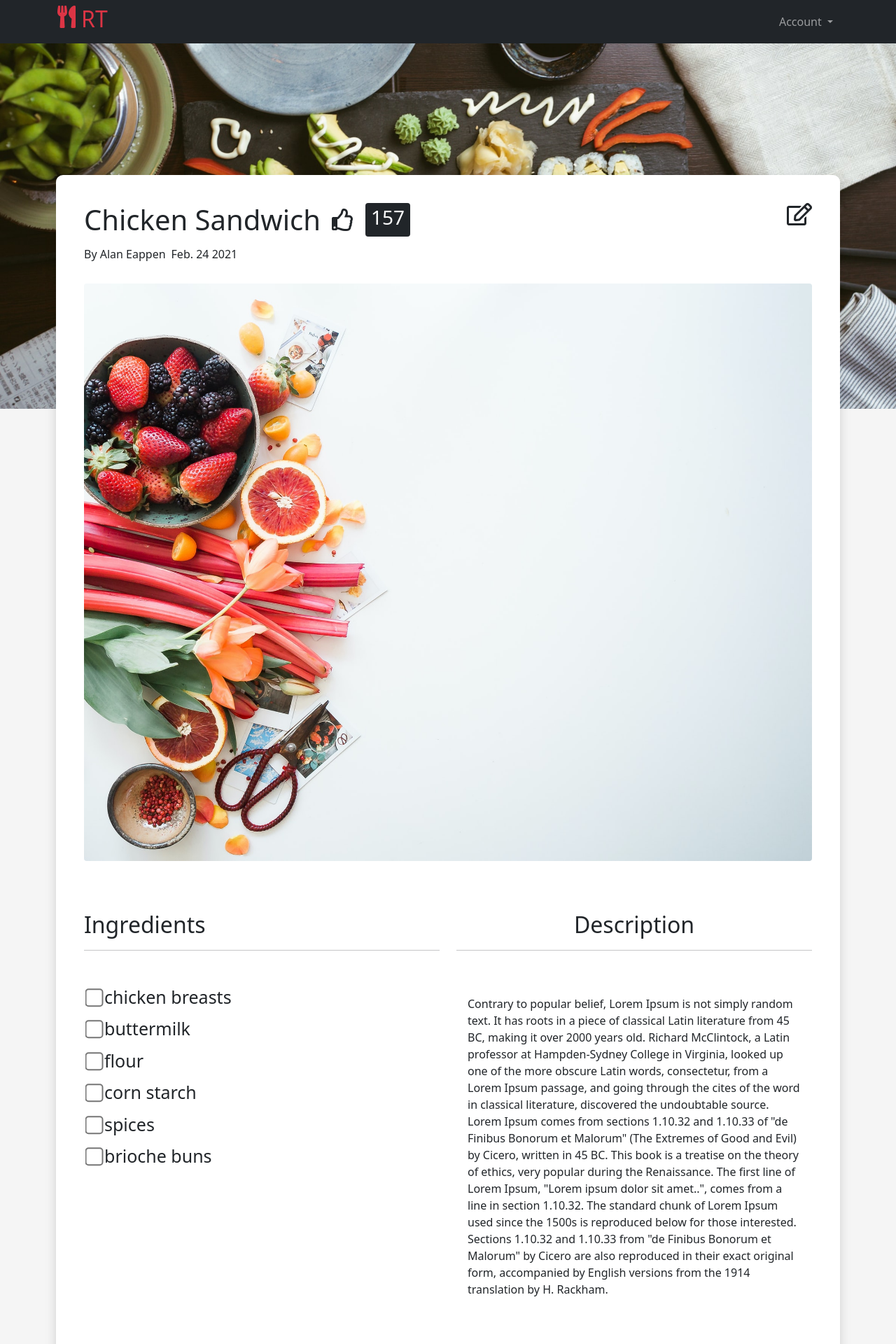
After one commit to alaneappen514/RecipeTreasures, a PHP site: page /Recipe.php in a window 1280 px wide. The commit adds this page. Shown: the top 1920 px of the page at 70% size. Run offline with PHP 8.4, Linux system fonts and the light colour scheme; some libraries are stand-ins or nearby versions.

Commit message:
Design for users Recipes inlcuded comments to put php

```diff
--- /dev/null
+++ b/Recipe.php
@@ -0,0 +1,233 @@
+<?php
+$ingredients = array("chicken breasts","buttermilk","flour", "corn starch", "spices","brioche buns"); //Ingredients must be split into this format//
+
+?>
+
+
+
+<!doctype html>
+<html lang="en">
+  <head>
+    <!-- Required meta tags -->
+    <meta charset="utf-8">
+    <meta name="viewport" content="width=device-width, initial-scale=1">
+
+    <link rel="stylesheet" href="https://pro.fontawesome.com/releases/v5.10.0/css/all.css" integrity="sha384-AYmEC3Yw5cVb3ZcuHtOA93w35dYTsvhLPVnYs9eStHfGJvOvKxVfELGroGkvsg+p" crossorigin="anonymous"/>
+    <!-- Bootstrap CSS -->
+    <link href="https://cdn.jsdelivr.net/npm/bootstrap@5.0.0-beta3/dist/css/bootstrap.min.css" rel="stylesheet" integrity="sha384-eOJMYsd53ii+scO/bJGFsiCZc+5NDVN2yr8+0RDqr0Ql0h+rP48ckxlpbzKgwra6" crossorigin="anonymous">
+    <link   rel="stylesheet" href="Style/recipe.css">
+    <link rel="preconnect" href="https://fonts.gstatic.com">
+    <link href="https://fonts.googleapis.com/css2?family=Source+Code+Pro&display=swap" rel="stylesheet">
+    <title>Recipe Treasures</title>
+  </head>
+  <body>
+
+  <!-- NavBar-->
+  <nav class="navbar sticky-top navbar-expand-lg navbar-dark bg-dark">
+    <div class="container">
+        <div class="d-flex">
+            <i class="fas fa-utensils fa-2x text-danger"></i>
+            <a class="text-decoration-none"href="Home.php"><h2 class=" mx-2 text-danger">RT</h2></a>
+        </div>
+        <div class="float-right ">
+        <button class="navbar-toggler float-right" type="button" data-bs-toggle="collapse" data-bs-target="#navbarSupportedContent" aria-controls="navbarSupportedContent" aria-expanded="false" aria-label="Toggle navigation">
+        <span class="navbar-toggler-icon"></span>
+        </button>
+        <div class="collapse navbar-collapse" id="navbarSupportedContent">
+        <ul class="navbar-nav mb-2 mb-lg-0">
+                <li class="nav-item dropdown">
+                <a class="nav-link dropdown-toggle" id="navbarDropdown" role="button" data-bs-toggle="dropdown" aria-expanded="false">
+                Account
+                </a>
+                <ul class="dropdown-menu" aria-labelledby="navbarDropdown">
+                    <li><a class="dropdown-item" href="#">Signout</a></li>
+                    <li><a class="dropdown-item" href="#">Another action</a></li>
+                </ul>
+                </li>
+            </ul>
+            </div>
+            </div>
+        </div>
+    </nav>
+    <!-------->
+
+  <div class="jumbotron jumbotron-fluid">
+    </div>
+
+    <div class="container test shadow">
+
+        <div class="RecipeHeader">
+            <div class="d-flex justify-content-between">
+              <div  class="d-flex">
+              <h1>Chicken Sandwich</h1>
+              <!-------------------- Like ------------------------------>
+              <i class="far fa-thumbs-up fa-2x mt-2 mx-3"></i>
+              <!--------------------------------------------------->
+              <h3 class="bg-dark text-white rounded px-2 py-1">157</h3> <!---Like Value -->
+              </div>
+             <i id="EditRecipe" class="far fa-edit fa-2x" title="Edit Recipe"></i></a>
+            </div>
+
+            <div class="d-flex pt-2">
+              <h6>By Alan Eappen</h6>
+              <h6 class="mx-2">Feb. 24 2021</h6>
+            </div>
+        </div>
+
+        <div class="RecipeContent">
+
+        <div class="d-flex justify-content-center align-items-center my-4">
+        <!-------------------- Image ------------------------------>
+        <img src="Style/Images/bgImage.jpg" alt=RecipePicture class="img-fluid rounded"></img>
+        <!--------------------------------------------------------------->
+        </div>
+
+              <div class="row">
+
+              <div class="col">
+                  <div class="ingredients my-5">
+                    <h2>Ingredients</h2>
+                    <hr class="dropdown-divider mt-3">
+                      <div class="my-5">
+                      <!-------------------- Ingredients ------------------------------>
+                      <div class="form-group ">
+                          <?php
+                          foreach($ingredients as $value){
+                            echo"<div class='col-md-5 mt-2'>";
+                            echo "<div class='checkbox d-flex'>";
+                            echo   "<input class='mx-2' type='checkbox' name='packersOff' id='packers' value='1'/>";
+                            echo "<label for='packers' class='strikethrough' style='font-size: 25px'>$value</label>";
+                            echo   "</div>";
+                            echo "</div>";
+                          }
+                          ?>
+                        </div>
+                      <!-------------------------------------------------->
+                    </div>
+                  </div>
+              </div>
+
+              <div class="col">
+                  <div class="description my-5">
+                  <h2 class="text-center ">Description</h2>
+                  <hr class="dropdown-divider mt-3">
+                      <!-------------------- Description ------------------------------>
+                      <div class="contentDescription mt-5 p-3">
+                          <p>Contrary to popular belief, Lorem Ipsum is not simply random text. It has roots in a piece of classical Latin
+                            literature from 45 BC, making it over 2000 years old. Richard McClintock, a Latin professor at Hampden-Sydney College
+                            in Virginia, looked up one of the more obscure Latin words, consectetur, from a Lorem Ipsum passage, and going through
+                            the cites of the word in classical literature, discovered the undoubtable source. Lorem Ipsum comes from sections 1.10.32 and 1.10.33 of "de Finibus Bonorum et Malorum" (The Extremes of Good and Evil) by Cicero,
+                            written in 45 BC. This book is a treatise on the theory of ethics, very popular during the Renaissance. The first line of Lorem Ipsum, "Lorem ipsum dolor sit amet..", comes from a line in section 1.10.32.
+                            The standard chunk of Lorem Ipsum used since the 1500s is reproduced below for those interested. Sections 1.10.32 and 1.10.33 from "de Finibus Bonorum et Malorum" by Cicero are also reproduced in their
+                              exact original form, accompanied by English versions from the 1914 translation by H. Rackham.</p>
+                      </div>
+                       <!----------------------------------------------------------->
+                    </div>
+
+                  <div class="comments my-4">
+                        <h2 class="text-center ">Comments</h2>
+                        <hr class="dropdown-divider mt-3">
+                        <div class="mt-5 ">
+
+                            <div class="input-group input-group-sm mb-3">
+                            <input placeholder="Add a comment..." type="text" class="form-control inputTextbox" aria-label="Sizing example input" aria-describedby="inputGroup-sizing-sm">
+                            </div>
+
+                            <div class=" d-flex justify-content-end SubmitBtn" id="commentSubmit">
+                            <button id="cancelBtn" type="button" class="btn btn-secondary mx-2">Cancel</button>
+                            <button id="commentBtn" type="button" class="btn btn-dark">Comment</button>
+                            </div>
+
+                            <div class="comment_container mt-3">
+                              <!------------ Comments --------------------------------------->
+                                <div class="user_comment my-4">
+                                    <h5>Alan Eappen</h5>
+                                    <p class="addReadMore showlesscontent position-relative"> is simply dummy text of the printing and typesetting industry. Lorem Ipsum has been the industry's standard dummy text ever since the 1500s,
+                                      when an unknown printer took a galley of type and scrambled it to make a type specimen book. It has survived not only five centuries, but also the leap into e
+                                      lectronic typesetting, remaining essentially unchanged. It was popularised in the 1960s with the release of Letraset sheets containing Lorem Ipsum passages,
+                                      and more recently with desktop publishing software like Aldus PageMaker including versions of Lorem Ipsum.</p>
+                                </div>
+                                <div class="user_comment my-4">
+                                    <h5>Alan Eappen</h5>
+                                    <p class="addReadMore showlesscontent"> is simply dummy text of the printing and typesetting industry. Lorem Ipsum has been the industry's standard dummy text ever since the 1500s,
+                                      when an unknown printer took a galley of type and scrambled it to make a type specimen book. It has survived not only five centuries, but also the leap into e
+                                      lectronic typesetting, remaining essentially unchanged. It was popularised in the 1960s with the release of Letraset sheets containing Lorem Ipsum passages,
+                                      and more recently with desktop publishing software like Aldus PageMaker including versions of Lorem Ipsum.</p>
+                                </div>
+                                <div class="user_comment my-4">
+                                    <h5>Alan Eappen</h5>
+                                    <p class="addReadMore showlesscontent"> is simply dummy text of the printing and typesetting industry. Lorem Ipsum has </p>
+                                </div>
+
+                                <div class="user_comment my-4">
+                                    <h5>Alan Eappen</h5>
+                                    <p class="addReadMore showlesscontent"> is simply dummy text of the printing and typesetting industry. Lorem Ipsum has </p>
+                                </div>
+                                <div class="user_comment my-4">
+                                    <h5>Alan Eappen</h5>
+                                    <p class="addReadMore showlesscontent"> is simply dummy text of the printing and typesetting industry. Lorem Ipsum has been the industry's standard dummy text ever since the 1500s,
+                                      when an unknown printer took a galley of type and scrambled it to make a type specimen book. It has survived not only five centuries, but also the leap into e
+                                      lectronic typesetting, remaining essentially unchanged. It was popularised in the 1960s with the release of Letraset sheets containing Lorem Ipsum passages,
+                                      and more recently with desktop publishing software like Aldus PageMaker including versions of Lorem Ipsum.</p>
+                                </div>
+                                <div class="user_comment my-4">
+                                    <h5>Alan Eappen</h5>
+                                    <p class="addReadMore showlesscontent"> is simply dummy text of the printing and typesetting industry. Lorem Ipsum has been the industry's standard dummy text ever since the 1500s,
+                                      when an unknown printer took a galley of type and scrambled it to make a type specimen book. It has survived not only five centuries, but also the leap into e
+                                      lectronic typesetting, remaining essentially unchanged. It was popularised in the 1960s with the release of Letraset sheets containing Lorem Ipsum passages,
+                                      and more recently with desktop publishing software like Aldus PageMaker including versions of Lorem Ipsum.</p>
+                                </div>
+                                <!------------------------------------------------------------>
+                            <div>
+                        </div>
+                  </div>
+              </div>
+
+            </div>
+        </div>
+    </div>
+
+        <!-- Editing Recipe View -->
+        <div id="myModal" class="modal hide fade" tabindex="-1" role="dialog" aria-labelledby="myModalLabel">
+        <div class="modal-dialog  modal-dialog-centered">
+            <div class="modal-content">
+            <div class="modal-header">
+                <h5 class="modal-title">Edit Recipe</h5>
+                <button type="button" class="btn-close" data-bs-dismiss="modal" aria-label="Close"></button>
+            </div>
+            <div class="modal-body">
+                <form>
+                <div class="form-group">
+                    <label for="recipient-name" class="col-form-label">Title</label>
+                    <input type="text" class="form-control" id="recipient-name">
+                </div>
+                <div class="form-group">
+                    <label for="message-text" class="col-form-label">Ingredients</label>
+                    <textarea class="form-control" id="message-text"></textarea>
+                </div>
+                <div class="form-group">
+                    <label for="message-text" class="col-form-label">Description</label>
+                    <textarea class="form-control" id="message-text"></textarea>
+                </div>
+                </form>
+            </div>
+            <div class="modal-footer d-flex justify-content-between">
+                <div class="d-flex">
+                <i class="fas fa-utensils mt-2 text-danger"></i>
+                <h4 class="text-danger">RT</h4>
+                </div>
+                <button type="button" class="btn btn-dark">Submit Recipe</button>
+            </div>
+            </div>
+        </div>
+    </div>
+    <!-------->
+
+
+
+    <script src="https://code.jquery.com/jquery-3.6.0.min.js" integrity="sha256-/xUj+3OJU5yExlq6GSYGSHk7tPXikynS7ogEvDej/m4=" crossorigin="anonymous"></script>
+    <script src="js/recipe.js"><script>
+    <script src="https://cdn.jsdelivr.net/npm/@popperjs/core@2.9.1/dist/umd/popper.min.js" integrity="sha384-SR1sx49pcuLnqZUnnPwx6FCym0wLsk5JZuNx2bPPENzswTNFaQU1RDvt3wT4gWFG" crossorigin="anonymous"></script>
+    <script src="https://cdn.jsdelivr.net/npm/bootstrap@5.0.0-beta3/dist/js/bootstrap.min.js" integrity="sha384-j0CNLUeiqtyaRmlzUHCPZ+Gy5fQu0dQ6eZ/xAww941Ai1SxSY+0EQqNXNE6DZiVc" crossorigin="anonymous"></script>
+  </body>
+</html>
--- /dev/null
+++ b/Style/recipe.css
@@ -0,0 +1,77 @@
+body{
+    background-color: whitesmoke;
+}
+
+.jumbotron{
+    background-image: url("../Style/Images/RecipePic.jpg");
+    background-size: cover;
+    height: 50vh;}
+
+.test{
+    position: absolute;
+    top: 20%;
+    margin-left: auto;
+    margin-right: auto;
+    left: 0;
+    right: 0;
+    width: 70rem;
+    padding: 2.5rem;
+    background-color: white;
+    border-radius: 0.625rem;
+    display: none;
+}
+
+input[type=checkbox]:checked + label.strikethrough{
+    text-decoration: line-through;
+  }
+input[type=checkbox]
+{
+  -ms-transform: scale(2);
+  -moz-transform: scale(2);
+  -webkit-transform: scale(2);
+  -o-transform: scale(2);
+  padding: 10px;
+}
+
+.comment_container{
+  position: relative;
+  max-width: auto;
+  height: 500px;
+  overflow: auto;
+}
+
+.user_comment {
+   position: relative;
+  max-width: auto;
+  height: auto;
+}
+
+.SubmitBtn{
+  display: none !important;
+}
+
+.addReadMore.showlesscontent .SecSec,
+.addReadMore.showlesscontent .readLess {
+    display: none;
+}
+
+.addReadMore.showmorecontent .readMore {
+    display: none;
+}
+
+.addReadMore .readMore,
+.addReadMore .readLess {
+    font-weight: bold;
+    margin-left: 2px;
+    color: lightskyblue;
+    cursor: pointer;
+}
+
+.addReadMoreWrapTxt.showmorecontent .SecSec,
+.addReadMoreWrapTxt.showmorecontent .readLess {
+    display: block;
+}
+
+#EditRecipe{
+  cursor: pointer;
+}
```
Also changed, not shown: Home.php (+8 -3 lines), js/recipe.js (added, +52 -0 lines), Style/Images/RecipePic.jpg (added).
